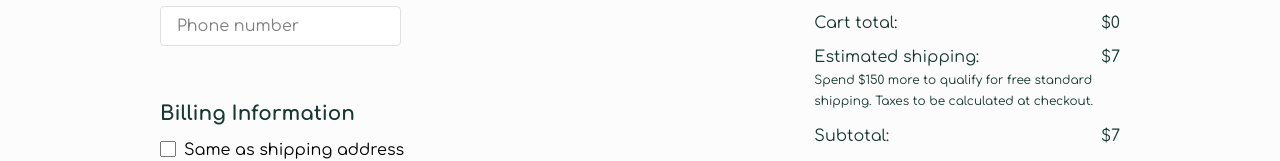
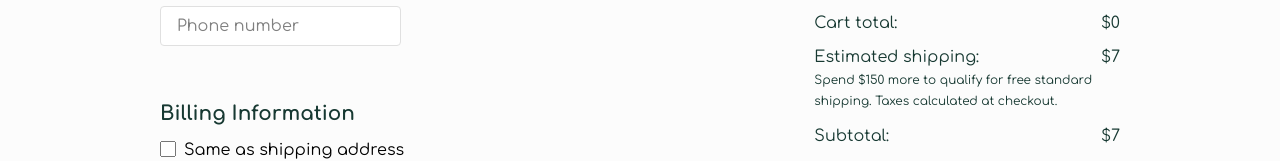
Before and after one commit to carolyndev/jungl, a React (Create React App) app: page /checkout in a window 1280 px wide. Shown: the part 572-733 px from the top of the page. Built offline with nearby package versions, Linux system fonts and the light colour scheme.

Commit message:
Update checkout copy

```diff
--- a/src/components/CartSide.js
+++ b/src/components/CartSide.js
@@ -82,7 +82,7 @@ const CartSide = (props) => {
             Subtotal: <span>${cartTotal}</span>
           </p>
           <p className="cart-free-ship">
-            Shipping and taxes to be calculated at checkout.
+            Shipping and taxes calculated at checkout.
           </p>
 
           {cartItems.length > 0 ? (
--- a/src/pages/CartPage.js
+++ b/src/pages/CartPage.js
@@ -81,7 +81,7 @@ const CartPage = (props) => {
                     : `Spend $${
                         150 - cartTotal
                       } more to qualify for free standard shipping. `}
-                  Taxes to be calculated at checkout.
+                  Taxes calculated at checkout.
                 </p>
 
                 <p>
--- a/src/pages/CheckoutPage.js
+++ b/src/pages/CheckoutPage.js
@@ -102,7 +102,7 @@ const CheckoutPage = (props) => {
                   : `Spend $${
                       150 - cartTotal
                     } more to qualify for free standard shipping. `}
-                Taxes to be calculated at checkout.
+                Taxes calculated at checkout.
               </p>
 
               <p>
```
